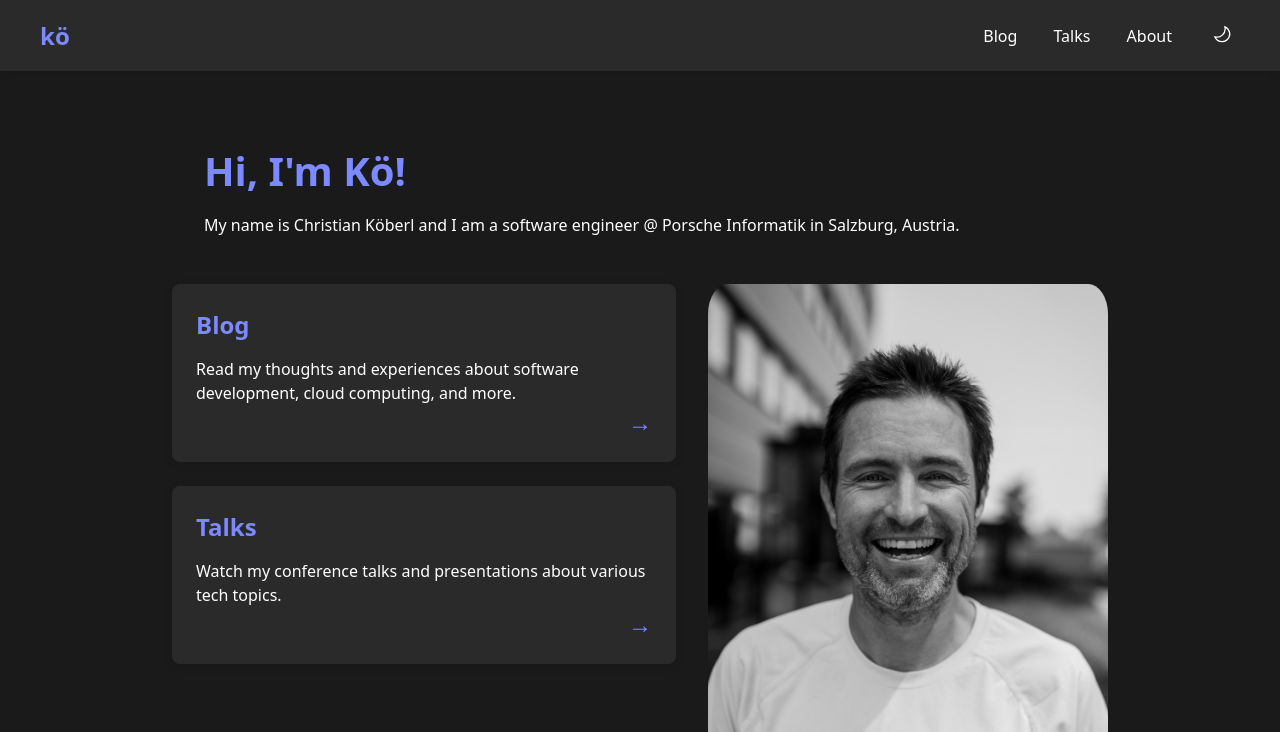
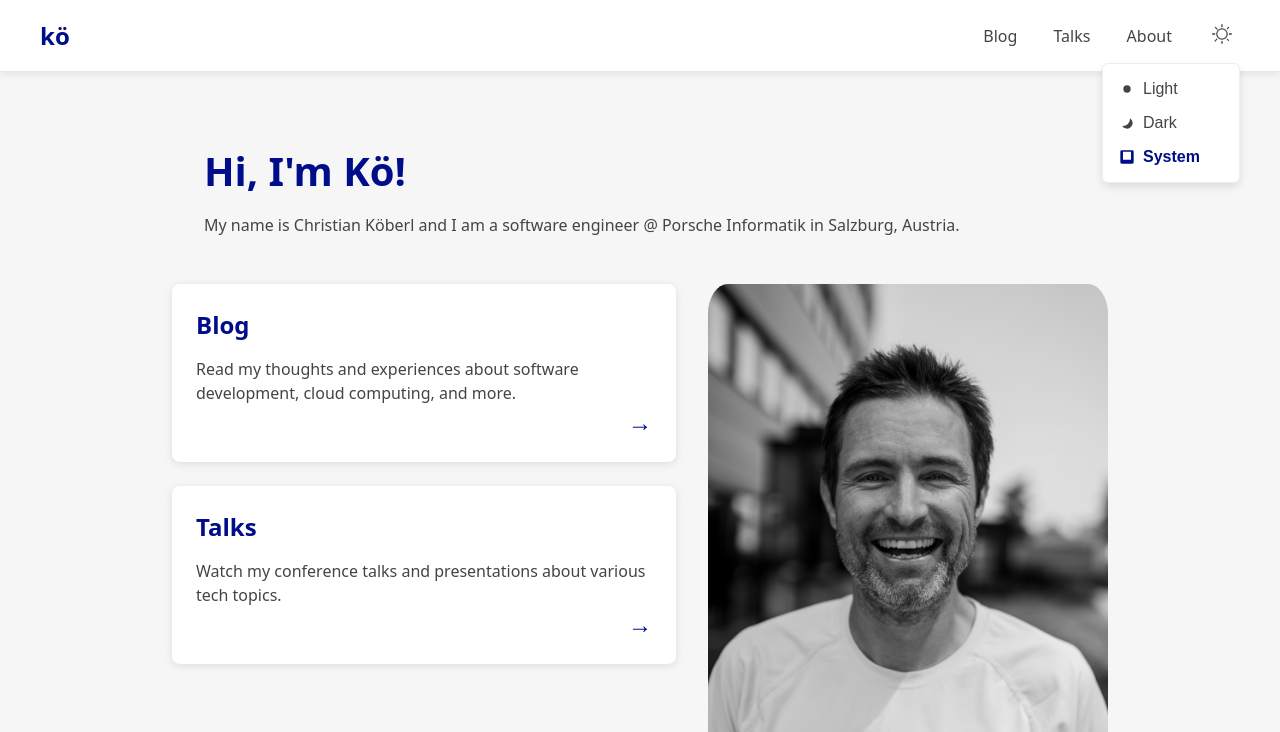
Before and after one commit to derkoe/derkoe.dev, an Astro site: page / in a window 1280 px wide. Both pictures are taken after a click on the button "Toggle theme menu". Shown: the top 732 px of the page. Built offline with nearby package versions, Linux system fonts and the light colour scheme; Astro itself is replaced by a stand-in of ours.

Commit message:
add system theme option to theme toggle

```diff
--- a/src/components/ThemeToggle.astro
+++ b/src/components/ThemeToggle.astro
@@ -2,7 +2,8 @@
 
 ---
 
-<button id="theme-toggle" aria-label="Toggle theme">
+<div class="theme-toggle-container">
+  <button id="theme-toggle" aria-label="Toggle theme menu" aria-haspopup="true">
     <svg
       width="20px"
       height="20px"
@@ -21,8 +22,57 @@
       ></path>
     </svg>
   </button>
+  <div id="theme-menu" class="theme-menu">
+    <button data-theme="light" class="theme-option">
+      <svg
+        width="16px"
+        height="16px"
+        xmlns="http://www.w3.org/2000/svg"
+        viewBox="0 0 24 24"
+      >
+        <path
+          fill-rule="evenodd"
+          d="M12 17.5a5.5 5.5 0 1 0 0-11 5.5 5.5 0 0 0 0 11z"></path>
+      </svg>
+      Light
+    </button>
+    <button data-theme="dark" class="theme-option">
+      <svg
+        width="16px"
+        height="16px"
+        xmlns="http://www.w3.org/2000/svg"
+        viewBox="0 0 24 24"
+      >
+        <path
+          fill-rule="evenodd"
+          d="M16.5 6A10.5 10.5 0 0 1 4.7 16.4 8.5 8.5 0 1 0 16.4 4.7l.1 1.3z"
+        ></path>
+      </svg>
+      Dark
+    </button>
+    <button data-theme="system" class="theme-option">
+      <svg
+        width="16px"
+        height="16px"
+        xmlns="http://www.w3.org/2000/svg"
+        viewBox="0 0 24 24"
+      >
+        <path
+          fill-rule="evenodd"
+          d="M4 2a2 2 0 00-2 2v16a2 2 0 002 2h16a2 2 0 002-2V4a2 2 0 00-2-2H4zm14 2H6v12h12V4z"
+        ></path>
+      </svg>
+      System
+    </button>
+  </div>
+</div>
 
 <style>
+  .theme-toggle-container {
+    position: relative;
+    display: inline-block;
+  }
+
   #theme-toggle {
     padding: 0.5rem;
     background: none;
@@ -49,36 +99,150 @@
   :global(.dark) .moon {
     fill: var(--text);
   }
+
+  .theme-menu {
+    position: absolute;
+    top: 100%;
+    right: 0;
+    background-color: var(--background-body);
+    border: 1px solid var(--border);
+    border-radius: 6px;
+    box-shadow: 0 4px 8px rgba(0, 0, 0, 0.1);
+    padding: 0.5rem;
+    margin-top: 0.5rem;
+    min-width: 120px;
+    display: none;
+    z-index: 100;
+  }
+
+  .theme-menu.active {
+    display: block;
+  }
+
+  .theme-option {
+    display: flex;
+    align-items: center;
+    gap: 0.5rem;
+    padding: 0.5rem;
+    width: 100%;
+    text-align: left;
+    background: none;
+    border: none;
+    cursor: pointer;
+    border-radius: 4px;
+    color: var(--text);
+    font-size: 1rem;
+  }
+
+  .theme-option:hover {
+    background-color: var(--hover-bg);
+  }
+
+  .theme-option svg {
+    fill: var(--text);
+  }
+
+  .theme-option.active {
+    font-weight: bold;
+    color: var(--accent);
+  }
+
+  .theme-option.active svg {
+    fill: var(--accent);
+  }
 </style>
 
 <script>
-  const theme = (() => {
+  type ThemeType = "light" | "dark" | "system";
+
+  const getTheme = (): ThemeType => {
     if (typeof localStorage !== "undefined" && localStorage.getItem("theme")) {
-      return localStorage.getItem("theme");
+      const storedTheme = localStorage.getItem("theme");
+      if (
+        storedTheme === "light" ||
+        storedTheme === "dark" ||
+        storedTheme === "system"
+      ) {
+        return storedTheme;
       }
-    if (window.matchMedia("(prefers-color-scheme: dark)").matches) {
-      return "dark";
     }
-    return "light";
-  })();
+    return "system";
+  };
 
-  if (theme === "light") {
-    document.documentElement.classList.remove("dark");
+  const setTheme = (theme: ThemeType): void => {
+    const element = document.documentElement;
+
+    if (
+      theme === "dark" ||
+      (theme === "system" &&
+        window.matchMedia("(prefers-color-scheme: dark)").matches)
+    ) {
+      element.classList.add("dark");
     } else {
-    document.documentElement.classList.add("dark");
+      element.classList.remove("dark");
     }
 
-  window.localStorage.setItem("theme", theme);
+    const themeOptions = document.querySelectorAll(".theme-option");
+    themeOptions.forEach(option => {
+      const buttonEl = option as HTMLElement;
+      if (buttonEl.dataset.theme === theme) {
+        buttonEl.classList.add("active");
+      } else {
+        buttonEl.classList.remove("active");
+      }
+    });
 
-  const handleToggleClick = () => {
-    const element = document.documentElement;
-    element.classList.toggle("dark");
-
-    const isDark = element.classList.contains("dark");
-    localStorage.setItem("theme", isDark ? "dark" : "light");
+    localStorage.setItem("theme", theme);
   };
 
-  document
-    .getElementById("theme-toggle")
-    ?.addEventListener("click", handleToggleClick);
+  // Initialize theme
+  const currentTheme = getTheme();
+  setTheme(currentTheme);
+
+  // Handle theme toggle button click
+  const themeToggle = document.getElementById("theme-toggle");
+  const themeMenu = document.getElementById("theme-menu");
+
+  themeToggle?.addEventListener("click", () => {
+    themeMenu?.classList.toggle("active");
+  });
+
+  // Handle theme option selection
+  const themeOptions = document.querySelectorAll(".theme-option");
+  themeOptions.forEach(option => {
+    const buttonEl = option as HTMLElement;
+    if (buttonEl.dataset.theme === currentTheme) {
+      buttonEl.classList.add("active");
+    }
+
+    option.addEventListener("click", () => {
+      const theme = buttonEl.dataset.theme as ThemeType;
+      setTheme(theme);
+      themeMenu?.classList.remove("active");
+    });
+  });
+
+  // Close menu when clicking outside
+  document.addEventListener("click", event => {
+    if (!themeToggle || !themeMenu) return;
+
+    const target = event.target as Node;
+    const isClickInside =
+      themeToggle.contains(target) || themeMenu.contains(target);
+
+    if (!isClickInside && themeMenu.classList.contains("active")) {
+      themeMenu.classList.remove("active");
+    }
+  });
+
+  // Listen for system preference changes
+  if (window.matchMedia) {
+    window
+      .matchMedia("(prefers-color-scheme: dark)")
+      .addEventListener("change", () => {
+        if (getTheme() === "system") {
+          setTheme("system");
+        }
+      });
+  }
 </script>
--- a/src/layouts/Layout.astro
+++ b/src/layouts/Layout.astro
@@ -26,12 +26,16 @@
         ) {
           return localStorage.getItem("theme");
         }
-        if (window.matchMedia("(prefers-color-scheme: dark)").matches) {
-          return "dark";
-        }
-        return "light";
+        return "system";
       })();
-      if (theme === "dark") document.documentElement.classList.add("dark");
+
+      if (
+        theme === "dark" ||
+        (theme === "system" &&
+          window.matchMedia("(prefers-color-scheme: dark)").matches)
+      ) {
+        document.documentElement.classList.add("dark");
+      }
     </script>
   </head>
   <body>
```
Lines whose indentation alone changed are shown as unchanged.
